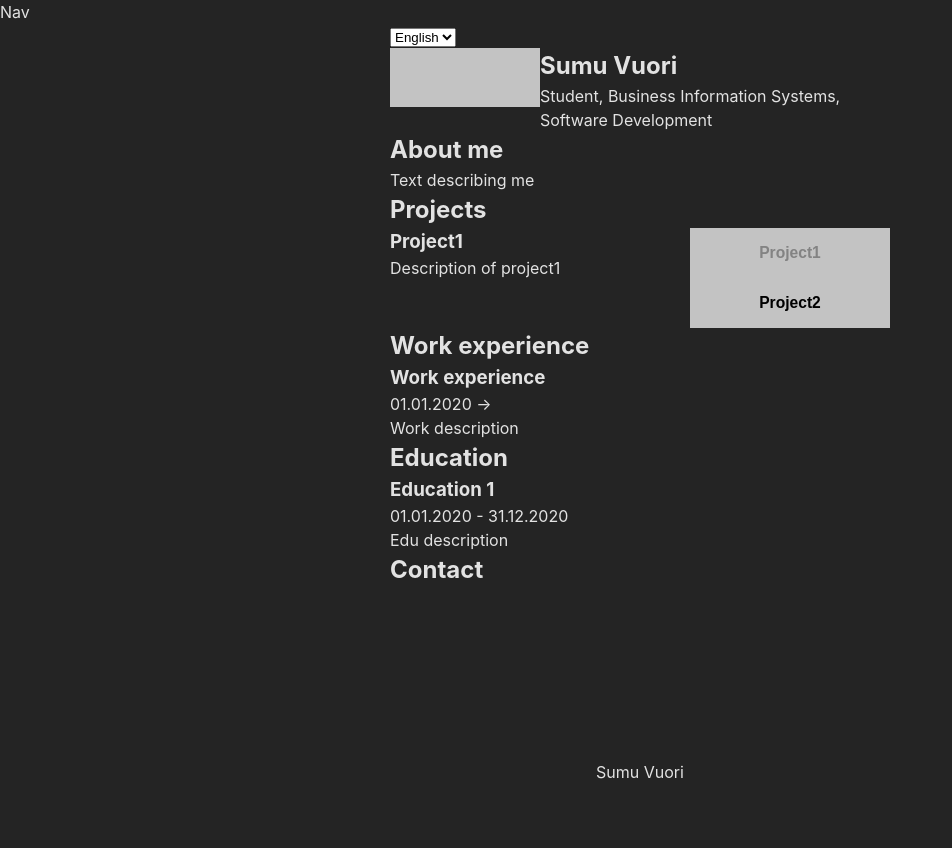
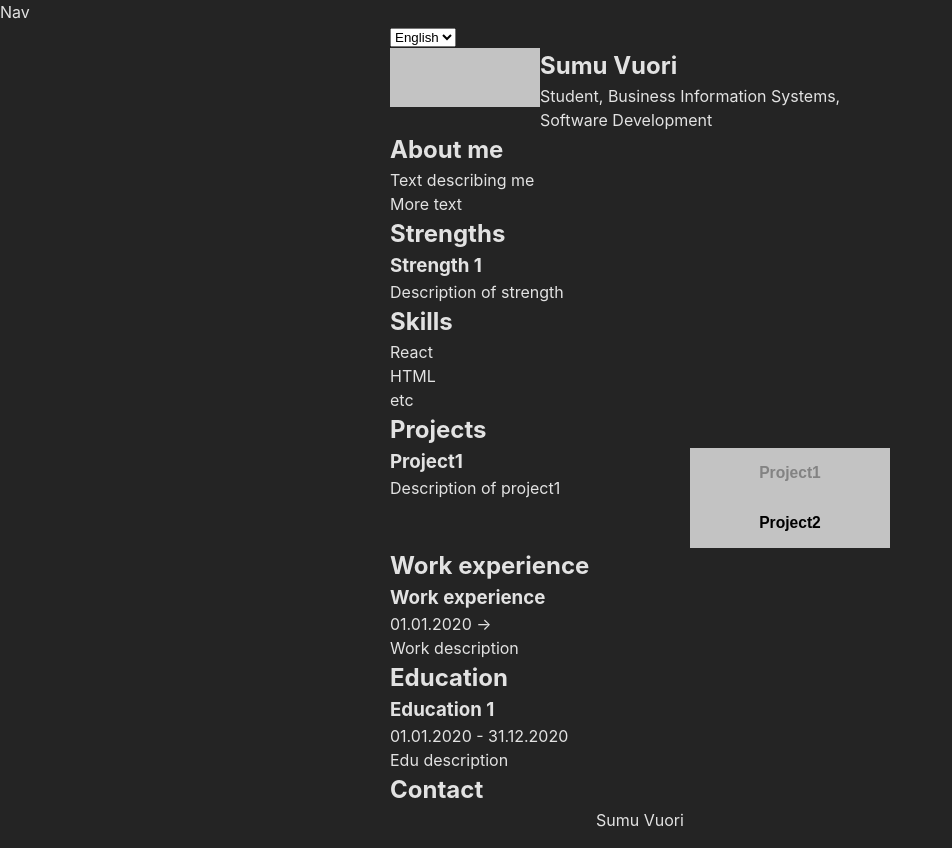
Before and after one commit to vuorisumu/portfolio, a React (Vite) app: page / in a window 1280 px wide. Shown: the whole page, without its empty margins (0-952 px from the left). Before the commit the page ends 800 px from the top, so only its background shows below. Built offline with nearby package versions, Linux system fonts and the light colour scheme.

Commit message:
feat: add info to about section

```diff
--- a/src/components/About.jsx
+++ b/src/components/About.jsx
@@ -2,11 +2,41 @@ import { useTranslation } from "react-i18next";
 
 function About() {
   const { t } = useTranslation();
+  const desc = t("aboutDesc", { returnObjects: true });
+  const strengths = t("strengths", { returnObjects: true });
+  const skills = t("skills", { returnObjects: true });
 
   return (
     <article>
-      <h2>{t("about")}</h2>
-      <p>{t("aboutDesc")}</p>
+      <section>
+        <h2>{t("about")}</h2>
+        {desc.map((d, index) => (
+          <p key={`desc${index}`}>{d}</p>
+        ))}
+      </section>
+
+      <section>
+        <h2>{t("strengthsTitle")}</h2>
+        <ul>
+          {strengths.map((strength, index) => (
+            <li key={`str${index}`}>
+              <h3>{strength.name}</h3>
+              <p>{strength.description}</p>
+            </li>
+          ))}
+        </ul>
+      </section>
+
+      <section>
+        <h2>{t("skillsTitle")}</h2>
+        <ul>
+          {skills.map((skill, index) => (
+            <li key={`skill${index}`}>
+              <p>{skill}</p>
+            </li>
+          ))}
+        </ul>
+      </section>
     </article>
   );
 }
--- a/src/locales/en/translation.json
+++ b/src/locales/en/translation.json
@@ -1,7 +1,20 @@
 {
     "title": "Student, Business Information Systems, Software Development",
     "about": "About me",
-    "aboutDesc": "Text describing me",
+    "aboutDesc": ["Text describing me", "More text"],
+    "strengthsTitle": "Strengths",
+    "strengths": [
+        {
+            "name": "Strength 1",
+            "description": "Description of strength"
+        }
+    ],
+    "skillsTitle": "Skills",
+    "skills": [
+        "React",
+        "HTML",
+        "etc"
+    ],
     "projectTitle": "Projects",
     "projects": [
         {
--- a/src/locales/fi/translation.json
+++ b/src/locales/fi/translation.json
@@ -1,7 +1,20 @@
 {
     "title": "Tietojenkäsittelyn tradenomiopiskelija, ohjelmistokehitys",
     "about": "Tietoja minusta",
-    "aboutDesc": "Tietoa tekstiä minusta",
+    "aboutDesc": ["Tietoja minusta", "Lisää tietoa"],
+    "strengthsTitle": "Vahvuudet",
+    "strengths": [
+        {
+            "name": "Vahvuus 1",
+            "description": "Kuvaus"
+        }
+    ],
+    "skillsTitle": "Taidot",
+    "skills": [
+        "React",
+        "HTML",
+        "jne"
+    ],
     "projectTitle": "Projektit",
     "projects": [
         {
```
